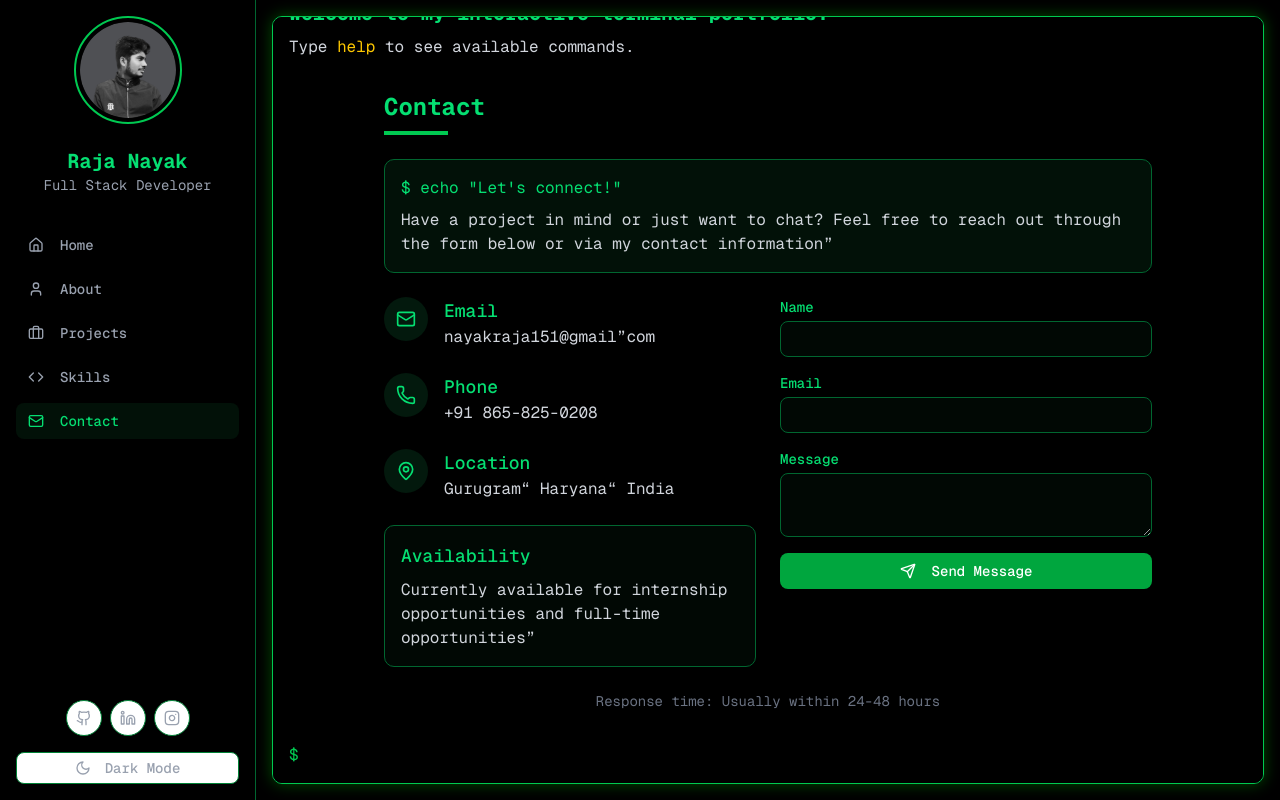
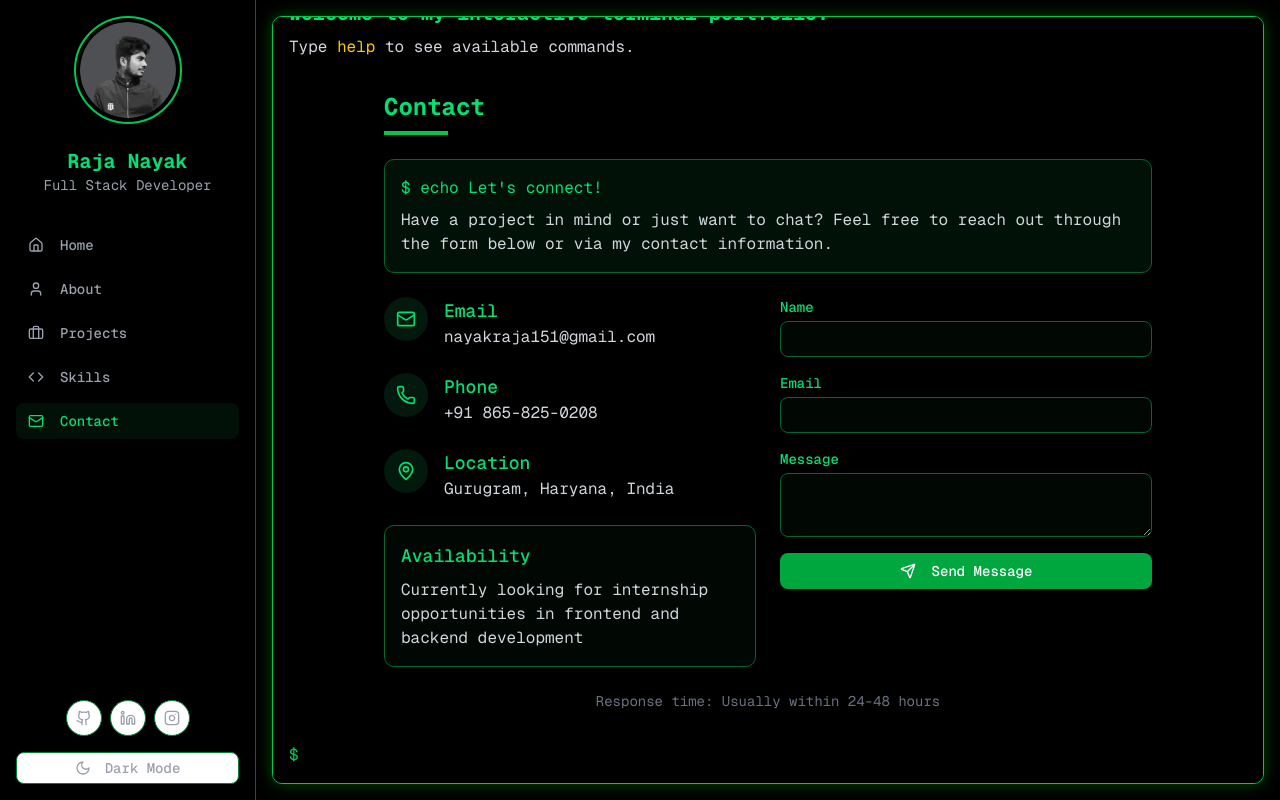
Before and after one commit to rajaNayak123/rajaDev, a Next.js app: page / in a window 1280 px wide. Both pictures are taken after a click on the button "Contact". Built offline with nearby package versions, Linux system fonts and the light colour scheme.

Commit message:
update the paragraph and image

```diff
--- a/src/components/sections/contact-section.tsx
+++ b/src/components/sections/contact-section.tsx
@@ -59,10 +59,10 @@ export default function ContactSection() {
       </div>
 
       <div className="animate-in bg-green-900/20 border border-green-800 rounded-lg p-4 text-gray-300 mb-6">
-        <p className="mb-2 text-green-400 font-mono">$ echo &quot;Let&apos;s connect!&quot;</p>
+        <p className="mb-2 text-green-400 font-mono">$ echo Let&apos;s connect!</p>
         <p>
           Have a project in mind or just want to chat? Feel free to reach out through the form below or via my contact
-          information&rdquo;
+          information.
         </p>
       </div>
 
@@ -75,7 +75,7 @@ export default function ContactSection() {
             <div>
               <h3 className="text-lg font-medium text-green-400">Email</h3>
               <a href="mailto:hello@example.com" className="text-gray-300 hover:text-green-400">
-                nayakraja151@gmail&rdquo;com
+                nayakraja151@gmail.com
               </a>
             </div>
           </div>
@@ -98,13 +98,13 @@ export default function ContactSection() {
             </div>
             <div>
               <h3 className="text-lg font-medium text-green-400">Location</h3>
-              <p className="text-gray-300">Gurugram&ldquo; Haryana&ldquo; India</p>
+              <p className="text-gray-300">Gurugram, Haryana, India</p>
             </div>
           </div>
 
           <div className="bg-green-900/10 border border-green-800 rounded-lg p-4">
             <h3 className="text-lg font-medium text-green-400 mb-2">Availability</h3>
-            <p className="text-gray-300">Currently available for internship opportunities and full-time opportunities&rdquo;</p>
+            <p className="text-gray-300">Currently looking for internship opportunities in frontend and backend development</p>
           </div>
         </div>
 
--- a/src/components/sections/skills-section.tsx
+++ b/src/components/sections/skills-section.tsx
@@ -89,8 +89,8 @@ export default function SkillsSection() {
       <div className="animate-in bg-green-900/20 border border-green-800 rounded-lg p-4 text-gray-300 mb-6">
         <p className="mb-2 text-green-400 font-mono">$ cat skills&rsquo;json</p>
         <p>
-          Here&apos;s a breakdown of my technical skills and proficiency levels&rsquo; I&apos;m
-          constantly learning and adding new technologies to my toolkit&rsquo;
+          Here&apos;s a breakdown of my technical skills and proficiency levels. I&apos;m
+          constantly learning and adding new technologies to my toolkit.
         </p>
       </div>
 
--- a/src/components/sidebar.tsx
+++ b/src/components/sidebar.tsx
@@ -17,7 +17,7 @@ import {
 import { Button } from "@/components/ui/button";
 import { gsap } from "gsap";
 import { useEffect, useRef } from "react";
-import Image from "next/image";
+
 export default function Sidebar() {
   const { activeSection, executeCommand } = useCommand();
   const { theme, setTheme } = useTheme();
@@ -53,7 +53,7 @@ export default function Sidebar() {
       <div>
         <div className="mb-8 text-center">
           <div className="inline-block rounded-full border-2 border-green-500 p-1 mb-4">
-            <Image
+            <img
               src="/images/rajimg.jpg"
               alt="Profile"
               className="h-24 w-24 rounded-full object-cover"
```
